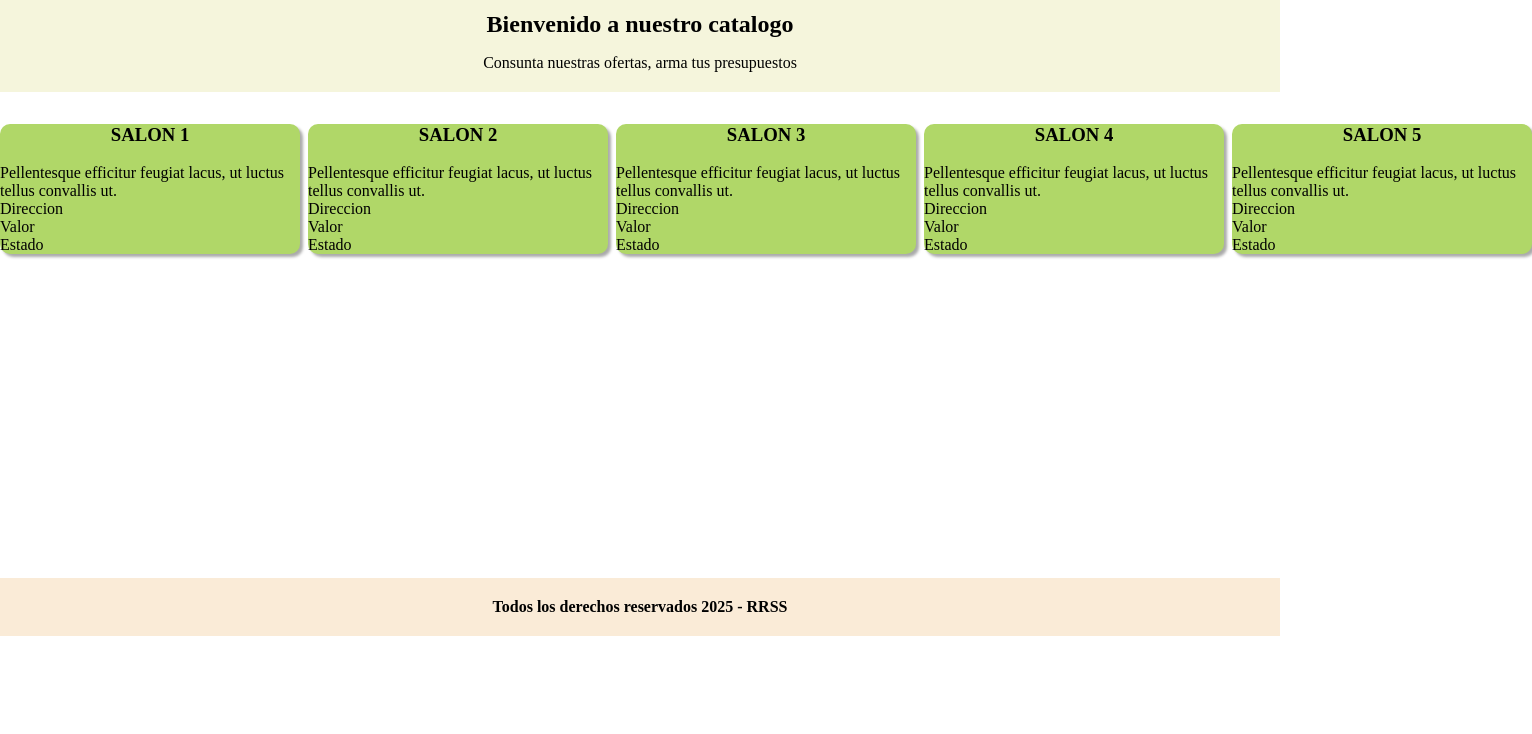
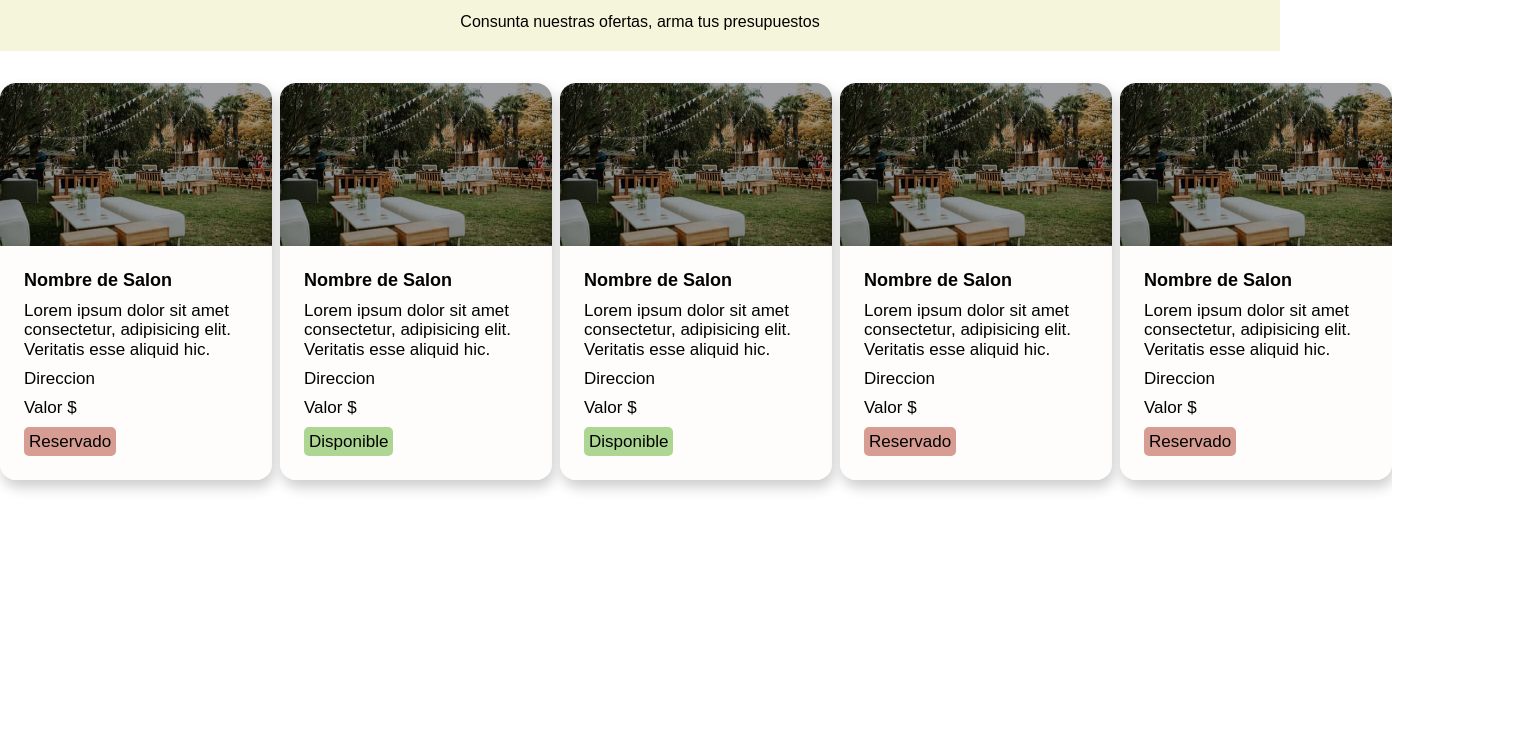
Before and after one commit to massimoquirolo/TrabajoFinalIntegrador, a plain HTML site: page index.html in a window 1280 px wide. Shown: the part 133-867 px from the top of the page, 1532 px wide, since content can reach past the window. Before the commit the page ends 800 px from the top, so only its background shows below. Drawn offline with Linux system fonts and the light colour scheme.

Commit message:
Modificaciones index y css

```diff
--- a/css/styles.css
+++ b/css/styles.css
@@ -2,6 +2,8 @@
     margin: 0;
     padding: 0;
     box-sizing: border-box;
+    /* font-family: "Fredoka", sans-serif; */
+    font-family: Arial, Helvetica, sans-serif;
 }
 
 body {
@@ -9,13 +11,23 @@
 }
 
 .nav {
+    display: flex;
     background-color:#ccc;
-    padding: 20px 0;
+    padding: 20px 30px;
+    align-items: center;
+    margin: 0 auto;
+    justify-content: space-between;
 }
+
 
 .titulo{
     text-align: left;
     font-size: 1.5rem;
+}
+
+.titulo a {
+    text-decoration: none;
+    color: black;
 }
 
 .botones-nav{
@@ -31,6 +43,7 @@
     background-color: rgb(221, 228, 133);
     padding: 10px;
     border-radius: 20px;
+    align-items: center;
     text-transform: uppercase;
     font-weight: bold;
     border: 2px solid black;
@@ -55,7 +68,7 @@
     list-style-type: none;
     display: grid;
     grid-template-columns: repeat(5, 1fr);
-    grid-template-rows: repeat(3, 1fr);
+    grid-template-rows: repeat(2, 1fr);
     grid-column-gap: 0.5rem;
     grid-row-gap: 2rem;
     justify-items: center;
@@ -66,12 +79,65 @@
     text-align: center;
 }
 
-.card {
+/* .card {
+    padding: 20px;
     width: 300px;
     background-color: rgb(176, 215, 104);
     border-radius: 10px;
     box-shadow: 3px 3px 3px rgba(0, 0, 0, 0.338);
+} */
+
+
+.card {
+    display: flex;
+    flex-direction: column;
+    border-radius: 16px  16px 16px 16px;
+    width: 272px;
+
+    box-shadow: 2px 7px 13px 0px rgba(0,0,0,0.2);
+    overflow: hidden;
+
+    border-color: #000000;
 }
+.card-body{
+    background-color: #fffcfc;
+    flex-grow: 1;
+    padding: 24px;
+}
+
+.card-title{
+    color: #000000;
+    font-weight: bold;
+    font-size: 18px;
+    margin: 0px;
+    padding: 0px;
+}
+.card-texto{
+    line-height: 1.2rem;
+    margin: 10px 0px 0px 0px;
+    font-size: 17px;
+    color: #000000;
+}
+
+.card-estado{
+    line-height: 1.2rem;
+    margin: 10px 0px 0px 0px;
+    font-size: 17px;
+    color: #000000;
+    width: fit-content;
+    padding: 5px;
+    text-align: center;
+    border-radius: 5px;
+}
+
+.disponible {
+    background-color: rgba(75, 168, 21, 0.459);
+}
+
+.reservado {
+    background-color: rgba(168, 43, 21, 0.459);
+}
+
 
 .footer {
     background-color: antiquewhite;
--- a/index.html
+++ b/index.html
@@ -9,13 +9,15 @@
 
     <link rel="stylesheet" href="css/styles.css">
 
-    <title>IDW S.A</title>
+    <title>IDW S.A.</title>
 </head>
 <body>
     <header class="header">
         <nav class="nav">
             <div class="titulo">
-                <h1>IDW S.A</h1>
+                <a href="index.html">
+                    <h1>IDW S.A</h1>
+                </a>
             </div>
             <div class="botones-nav">
                 <a class="boton" href="institucional.html">Información Institucional</a>
@@ -30,54 +32,62 @@
             <p>Consunta nuestras ofertas, arma tus presupuestos</p>
         </section>
 
-        <section class="contenedor-salones">
-            <ul class="salones">
-                <li class="card">
-                    <h3>Salon 1</h3>
-                    <img src="" alt="">
-                    <p>Pellentesque efficitur feugiat lacus, ut luctus tellus convallis ut.</p>
-                    <p>Direccion</p>
-                    <p>Valor</p>
-                    <p>Estado</p>
-                </li>
-                <li class="card">
-                    <h3>Salon 2</h3>
-                    <img src="" alt="">
-                    <p>Pellentesque efficitur feugiat lacus, ut luctus tellus convallis ut.</p>
-                    <p>Direccion</p>
-                    <p>Valor</p>
-                    <p>Estado</p>
-                </li>
-                <li class="card">
-                    <h3>Salon 3</h3>
-                    <img src="" alt="">
-                    <p>Pellentesque efficitur feugiat lacus, ut luctus tellus convallis ut.</p>
-                    <p>Direccion</p>
-                    <p>Valor</p>
-                    <p>Estado</p>
-                </li>
-                <li class="card">
-                    <h3>Salon 4</h3>
-                    <img src="" alt="">
-                    <p>Pellentesque efficitur feugiat lacus, ut luctus tellus convallis ut.</p>
-                    <p>Direccion</p>
-                    <p>Valor</p>
-                    <p>Estado</p>
-                </li>
-                <li class="card">
-                    <h3>Salon 5</h3>
-                    <img src="" alt="">
-                    <p>Pellentesque efficitur feugiat lacus, ut luctus tellus convallis ut.</p>
-                    <p>Direccion</p>
-                    <p>Valor</p>
-                    <p>Estado</p>
-                </li>
-            </ul>
+        <section class="salones">
+            <div class="card">
+                <img src="img/salon-ejemplo.jpg" alt="preview img"/>
+                <div class="card-body">
+                    <h2 class="card-title">Nombre de Salon</h2>
+                    <p class="card-texto">Lorem ipsum dolor sit amet consectetur, adipisicing elit. Veritatis esse aliquid hic.</p>
+                    <p class="card-texto">Direccion</p>
+                    <p class="card-texto">Valor $</p>
+                    <p class="card-estado reservado">Reservado</p>
+                </div>
+            </div>
+            <div class="card">
+                <img src="img/salon-ejemplo.jpg" alt="preview img"/>
+                <div class="card-body">
+                    <h2 class="card-title">Nombre de Salon</h2>
+                    <p class="card-texto">Lorem ipsum dolor sit amet consectetur, adipisicing elit. Veritatis esse aliquid hic.</p>
+                    <p class="card-texto">Direccion</p>
+                    <p class="card-texto">Valor $</p>
+                    <p class="card-estado disponible">Disponible</p>
+                </div>
+            </div>
+            <div class="card">
+                <img src="img/salon-ejemplo.jpg" alt="preview img"/>
+                <div class="card-body">
+                    <h2 class="card-title">Nombre de Salon</h2>
+                    <p class="card-texto">Lorem ipsum dolor sit amet consectetur, adipisicing elit. Veritatis esse aliquid hic.</p>
+                    <p class="card-texto">Direccion</p>
+                    <p class="card-texto">Valor $</p>
+                    <p class="card-estado disponible">Disponible</p>
+                </div>
+            </div>
+            <div class="card">
+                <img src="img/salon-ejemplo.jpg" alt="preview img"/>
+                <div class="card-body">
+                    <h2 class="card-title">Nombre de Salon</h2>
+                    <p class="card-texto">Lorem ipsum dolor sit amet consectetur, adipisicing elit. Veritatis esse aliquid hic.</p>
+                    <p class="card-texto">Direccion</p>
+                    <p class="card-texto">Valor $</p>
+                    <p class="card-estado reservado">Reservado</p>
+                </div>
+            </div>
+            <div class="card">
+                <img src="img/salon-ejemplo.jpg" alt="preview img"/>
+                <div class="card-body">
+                    <h2 class="card-title">Nombre de Salon</h2>
+                    <p class="card-texto">Lorem ipsum dolor sit amet consectetur, adipisicing elit. Veritatis esse aliquid hic.</p>
+                    <p class="card-texto">Direccion</p>
+                    <p class="card-texto">Valor $</p>
+                    <p class="card-estado reservado">Reservado</p>
+                </div>
+            </div>
         </section>
     </main>
 
     <footer class="footer">
-        <p>Todos los derechos reservados 2025 - RRSS</p>
+        <p>Todos los derechos reservados 2025 &copy; - RRSS</p>
     </footer>
 </body>
 
```
Also changed, not shown: contacto.html (+29 -1 lines), institucional.html (+38 -0 lines), img/salon-ejemplo.jpg (added).
